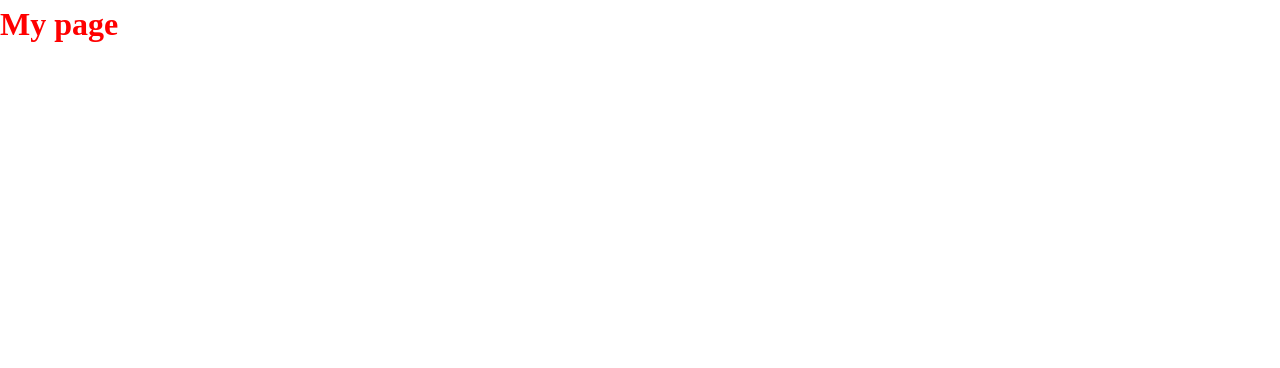
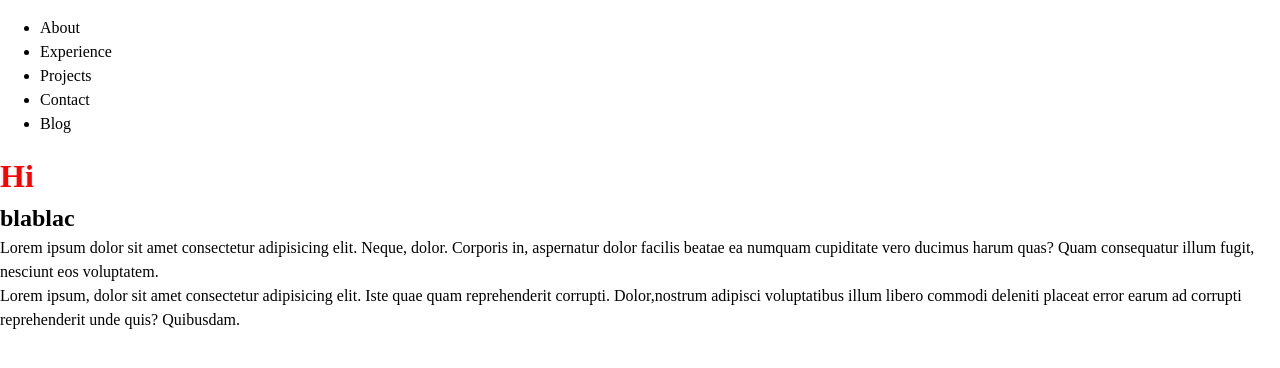
Before and after one commit to pat-cki/portfolio_initial, a plain HTML site: page index.html in a window 1280 px wide. Drawn offline with Linux system fonts and the light colour scheme.

Commit message:
html update

```diff
--- a/index.html
+++ b/index.html
@@ -1,5 +1,6 @@
 <!DOCTYPE html>
 <html lang="en">
+
 <head>
     <meta charset="UTF-8">
     <meta name="viewport" content="width=device-width, initial-scale=1.0">
@@ -8,7 +9,33 @@
     <link rel="stylesheet" href="styles/style.css">
     <title>Pat Cichocki - portfolio</title>
 </head>
+
 <body>
-        <h1>My page</h1>
+    <nav>
+        <ul>
+            <li>About</li>
+            <li>Experience</li>
+            <li>Projects</li>
+            <li>Contact</li>
+            <li>Blog</li>
+        </ul>
+    </nav>
+    <header>
+        <h1>Hi</h1>
+        <h2>blablac</h2>
+        <p>
+            <span>Lorem ipsum dolor sit amet consectetur adipisicing elit. Neque, dolor. Corporis in, aspernatur dolor
+                facilis beatae ea numquam cupiditate vero ducimus harum quas? Quam consequatur illum fugit, nesciunt eos
+                voluptatem.</span>
+        </p>
+    </header>
+    <section class="about__me">
+        <p>Lorem ipsum, dolor sit amet consectetur adipisicing elit. Iste quae quam reprehenderit corrupti.
+            Dolor,nostrum adipisci voluptatibus illum libero commodi deleniti placeat error earum ad corrupti
+            reprehenderit unde quis? Quibusdam.</p>
+    </section>
+
+
 </body>
+
 </html>
```
Lines whose indentation alone changed are shown as unchanged.
